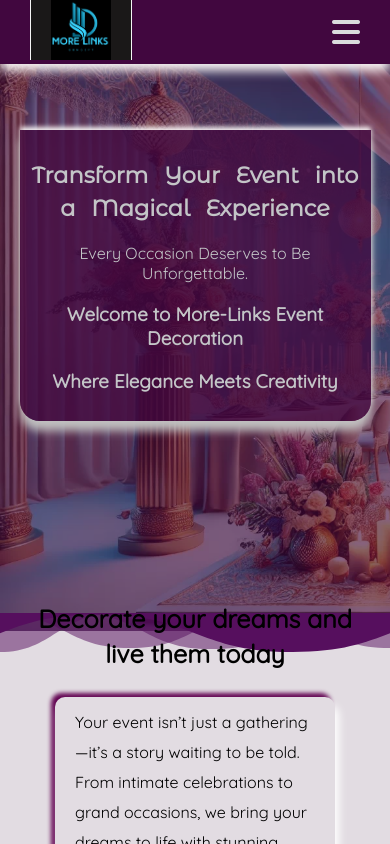
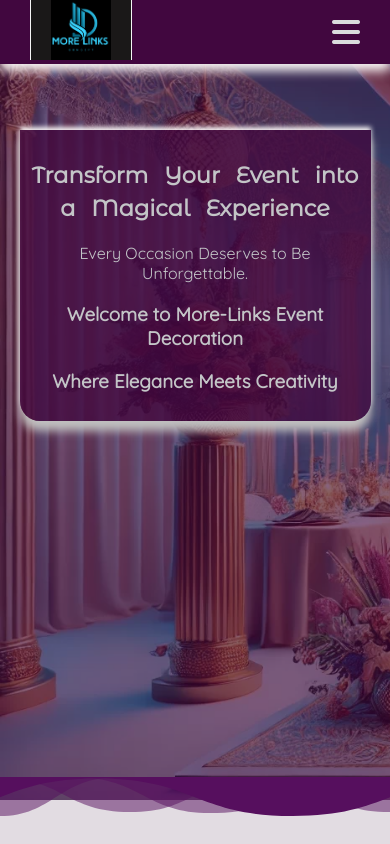
Before and after one commit to Ikendu/moreLinksDeco, a React (Vite) app in the folder mysite/: page / in a window 390 px wide. Shown: the top 844 px of the page. Built offline with nearby package versions, Linux system fonts and the light colour scheme.

Commit message:
moibile optimization

```diff
--- a/mysite/src/App.css
+++ b/mysite/src/App.css
@@ -70,6 +70,7 @@ header {
   background-color: #0f3d3d;
   background-size: cover;
   background-attachment: fixed;
+  margin-bottom: 200px;
 }
 
 .overlay {
@@ -356,11 +357,11 @@ header {
 }
 @media (max-width: 500px) {
   .pageCover {
-    height: 70vh;
+    height: 90vh;
   }
   .overlay {
     z-index: 10;
-    height: 70vh;
+    height: 90vh;
   }
   .pageContent {
     font-size: 1em;
```
